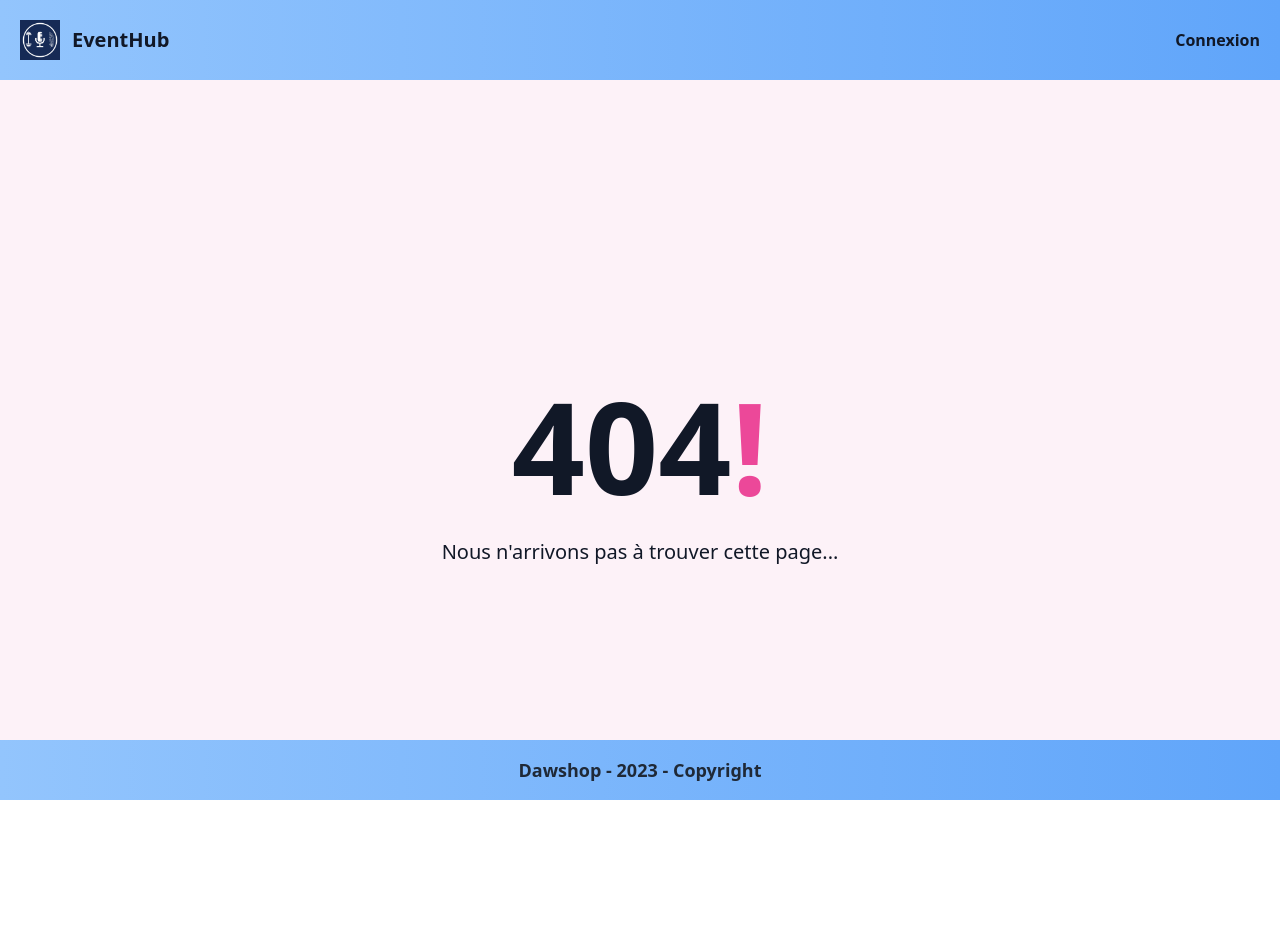
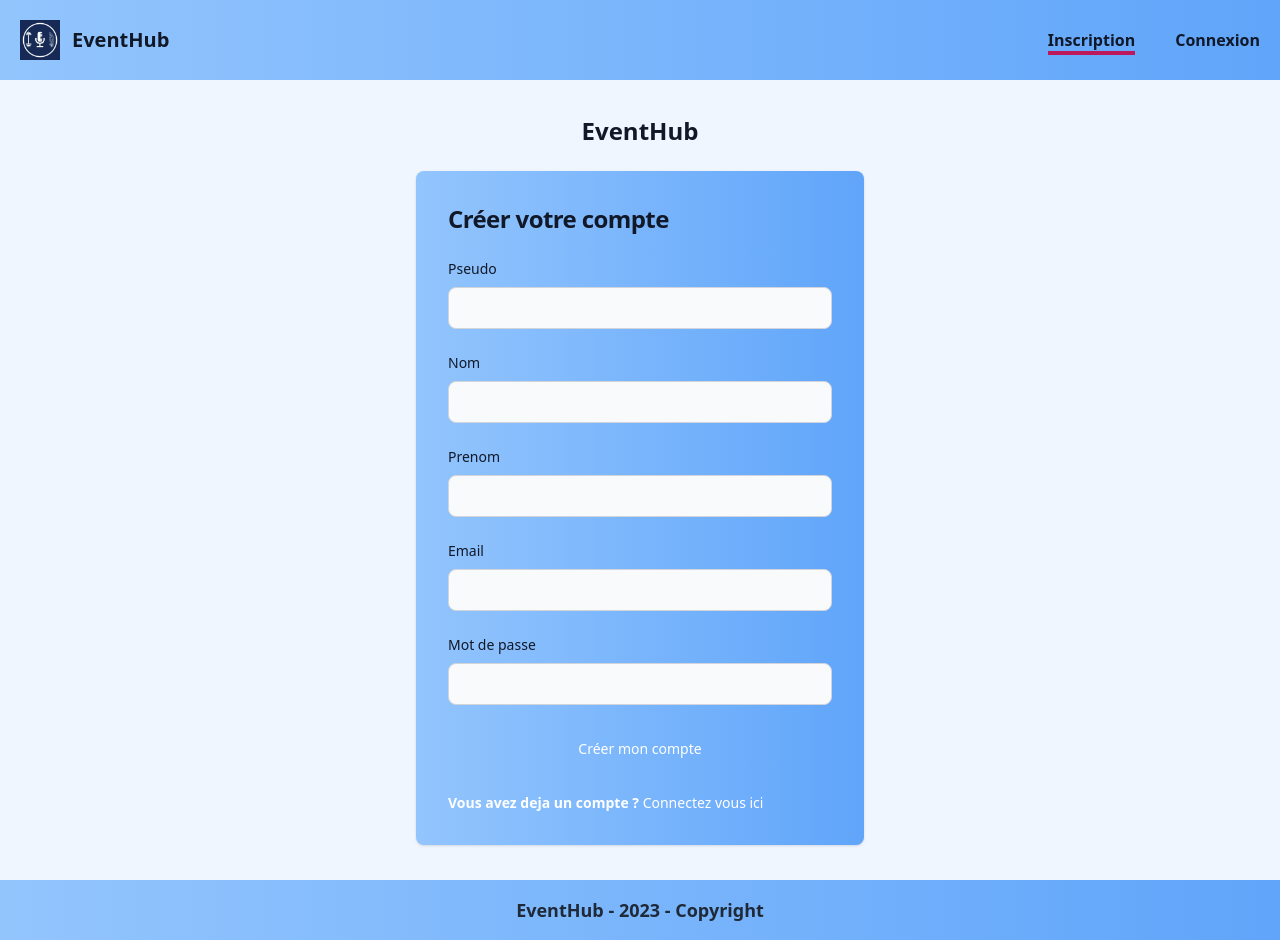
Before and after one commit to Sofie2ruelle/EventHub_Front, a React (Vite) app in the folder EventHub/: page /register in a window 1280 px wide. Before the commit this address had no page. Before the commit the page ends 800 px from the top, so only its background shows below. Built offline with nearby package versions, Linux system fonts and the light colour scheme.

Commit message:
Inscription d'un user

```diff
--- a/EventHub/index.html
+++ b/EventHub/index.html
@@ -4,7 +4,7 @@
     <meta charset="UTF-8" />
     <link rel="icon" type="image/svg+xml" href="/vite.svg" />
     <meta name="viewport" content="width=device-width, initial-scale=1.0" />
-    <title>Vite + React</title>
+    <title>EventHub</title>
   </head>
   <body>
     <div id="root"></div>
--- a/EventHub/src/App.jsx
+++ b/EventHub/src/App.jsx
@@ -9,6 +9,8 @@ import { NotFound } from './pages/NotFound'
 import { UserDetail } from './pages/UserDetail'
 import EventDetails from './pages/EventDetails'
 import { Logout } from './pages/Logout'
+import Signin from './pages/Register'
+import Register from './pages/Register'
 
 
 function App() {
@@ -17,17 +19,18 @@ function App() {
   return (
     <Router>
     <div
-     className='flex flex-col justify-between bg-pink-50 text-gray-900 min-h-screen font-sans'>
+     className='flex flex-col justify-between text-gray-900 min-h-screen font-sans bg-blue-50 dark:bg-blue-900'>
      {/* HEADER  */}
       <Header />
 
 
       {/* PAGES  */}
-      <div className='min-h-full'>
+      <div className='min-h-full bg-blue-50 dark:bg-blue-900'>
         <Routes>
           <Route path='/' element={<Home />} />
           <Route path='/login' element={<Login />} />
           <Route path='/logout' element={<Logout />} />
+          <Route path='/register' element={<Register />} />
           <Route path='/events' element={<Events />} />
           <Route path='/events/:slug' element={<EventDetails />} />
           <Route path='/user-detail' element={<UserDetail />} />
--- a/EventHub/src/components/EventCard.jsx
+++ b/EventHub/src/components/EventCard.jsx
@@ -9,7 +9,7 @@ const EventCard = ({event}) => {
     }
     return (
         <div
-        className="w-64 h-75 bg-transparent overflow-hidden shadow-md shadow-black group cursor-pointer transition duration-200 ease-in transform z-1 sm:hover:scale-105">
+        className="w-64 h-75 bg-transparent overflow-hidden shadow-md shadow-black group cursor-pointer transition duration-200 ease-in transform z-1 sm:hover:scale-105 bg-gradient-to-r from-blue-300 to-blue-400 dark:border-gray-700">
     <img
         onClick={goToEvent}
         className="w-full h-48 object-cover"
--- a/EventHub/src/components/Footer.jsx
+++ b/EventHub/src/components/Footer.jsx
@@ -6,7 +6,7 @@ const Footer = () => {
     <footer className='py-4 bg-gradient-to-r from-blue-300 to-blue-400'>
          <h3
           className='text-lg text-gray-800 font-bold text-center'>
-          Dawshop - {date} - Copyright</h3>
+          EventHub - {date} - Copyright</h3>
     </footer>
   )
 }
--- a/EventHub/src/components/Header.jsx
+++ b/EventHub/src/components/Header.jsx
@@ -10,6 +10,7 @@ const Header = ({title = "EventHub"}) => {
     if(user !== null){
         links.push({path: "/", title: "Déconnexion"})
     }else{
+        links.push({path: "/register", title: "Inscription"})
         links.push({path: "/login", title: "Connexion"})
     }
 
--- a/EventHub/src/pages/Events.jsx
+++ b/EventHub/src/pages/Events.jsx
@@ -71,7 +71,7 @@ export const Events = () => {
           {/* DESCRIPTION */}
           <div>
             <h3 className="text-2xl font-bold">Faites votre choix</h3>
-            <p>Profiter des meilleurs événement avants leurs fins</p>
+            <p>Profitez des meilleurs événements avant leur fin</p>
           </div>
             {/* FORMULAIRE */}
             <div className="my-4 flex gap-6">
--- a/EventHub/src/pages/Home.jsx
+++ b/EventHub/src/pages/Home.jsx
@@ -9,6 +9,7 @@ export const Home = () => {
 
     const [events, setEvents] = useState([])
     const [loading, setLoading] = useState(false)
+    const user=JSON.parse(localStorage.getItem("user"))
 
 
     const fetchEvents = async () => {
@@ -35,19 +36,26 @@ export const Home = () => {
     return (
         <main>
         {/* DESCRIPTION */}
-        <section className="lg:flex block gap-5 my-44 container">
+        <section className="lg:flex block gap-5 my-44 container mx-auto">
             <div className="lg:w-1/2 w-full flex flex-col justify-between">
                 <div className="flex gap-10">
+                    {user == null ?
+                    <Link to={"/register"}>
                     <button className="py-4 px-10 bg-blue-700 text-blue-50 shadow-sm shadow-black hover:bg-blue-300 hover:text-gray-900">
-                        <Link to={"/register"}>
+
                             S'inscrire
-                        </Link>
+
                     </button>
+                    </Link>
+                    :
+                    <a></a>}
+                    <Link to={"/events"}>
                     <button className="py-4 px-10 bg-blue-50 text-blue-700 shadow-sm shadow-black hover:bg-blue-300 hover:text-gray-900">
-                        <Link to={"/events"}>
+
                             Rechercher des événements
-                        </Link>
+
                     </button>
+                    </Link>
                 </div>
             </div>
             <div className="lg:w-1/2 w-full mr-5">
@@ -62,10 +70,10 @@ export const Home = () => {
         <section className="container">
             <div>
                 <h3 className="text-2xl font-bold">Les Meilleurs événements</h3>
-                <p>Profiter des meilleurs événement avant leurs fins</p>
+                <p>Profitez des meilleurs événements avant leur fin</p>
             </div>
             {/* CARDEVENEMENT */}
-            <div className="mt-10 mb-20 gap-7 sm:grid md:grid-cols-2 xl:grid-cols-4">
+            <div className="mt-10 mb-20 gap-7 sm:grid md:grid-cols-2 xl:grid-cols-4 ">
             { events.length  && !loading ? events.slice(-4).map((p) => (
                 <EventCard key={p.id} event={p} />
             )) : <Loading />}
--- a/EventHub/src/pages/Login.jsx
+++ b/EventHub/src/pages/Login.jsx
@@ -1,6 +1,6 @@
 import axios from "axios";
 import { useState } from "react"
-import { useNavigate } from "react-router-dom";
+import { Link, useNavigate } from "react-router-dom";
 import { UserDetail } from "./UserDetail";
 
 export const Login = () => {
@@ -16,12 +16,12 @@ export const Login = () => {
       setError("Champs vide")
     }else{
 
-      axios
+    axios
     .post('http://localhost:8081/api/login', {email: email, password: password,})
     .then(response => {
       console.log(response.status)
       if(response.data.succes){
-        navigate("/user-detail")
+        navigate("/user-detail");
         localStorage.setItem("user", JSON.stringify(response.data.user));
       }else{
         setError(response.data.message);
@@ -37,30 +37,33 @@ export const Login = () => {
 
   }
     return (
-<section className="bg-gray-50 dark:bg-white-900">
+<section className="bg-blue-50 dark:bg-blue-900">
         <div className="flex flex-col items-center justify-center px-6 py-8 mx-auto md:h-screen lg:py-0">
+        <a href="#" className="flex items-center mb-6 text-2xl font-semibold text-gray-900 dark:text-white">
+          EventHub
+        </a>
         <div className="w-full bg-white rounded-lg shadow dark:border md:mt-0 sm:max-w-md xl:p-0 bg-gradient-to-r from-blue-300 to-blue-400 dark:border-gray-700">
         <div className="p-6 space-y-4 md:space-y-6 sm:p-8 ">
             <h1 className="text-xl font-bold leading-tight tracking-tight text-gray-900 md:text-2xl dark:text-white">
-                Sign in to your account
+                Connectez vous
             </h1>
                     <form className="space-y-4 md:space-y-6" onSubmit={handleSubmit}>
                         <div>
                             <label htmlFor="email" className="block mb-2 text-sm font-medium text-gray-900 dark:text-white">Votre email</label>
-                            <input value={email} onChange={(event)=> setEmail(event.target.value)} type="email" name="email" id="email" className="bg-gray-50 border border-gray-300 text-gray-900 sm:text-sm rounded-lg focus:ring-primary-600 focus:border-primary-600 block w-full p-2.5 dark:bg-gray-700 dark:border-gray-600 dark:placeholder-gray-400 dark:text-white dark:focus:ring-blue-500 dark:focus:border-blue-500" placeholder="name@company.com" required=""/>
+                            <input value={email} onChange={(event)=> setEmail(event.target.value)} type="email" name="email" id="email" className="bg-gray-50 border border-gray-300 text-gray-900 sm:text-sm rounded-lg focus:ring-primary-600 focus:border-primary-600 block w-full p-2.5 dark:bg-gray-700 dark:border-gray-600 dark:placeholder-gray-400 dark:text-white dark:focus:ring-blue-500 dark:focus:border-blue-500" placeholder="" required=""/>
                         </div>
                         <div>
-                            <label htmlFor="password" className="block mb-2 text-sm font-medium text-gray-900 dark:text-white">Password</label>
-                            <input value={password} onChange={(event)=> setPassword(event.target.value)} type="password" name="password" id="password" placeholder="••••••••" className="bg-gray-50 border border-gray-300 text-gray-900 sm:text-sm rounded-lg focus:ring-primary-600 focus:border-primary-600 block w-full p-2.5 dark:bg-gray-700 dark:border-gray-600 dark:placeholder-gray-400 dark:text-white dark:focus:ring-blue-500 dark:focus:border-blue-500" required=""/>
+                            <label htmlFor="password" className="block mb-2 text-sm font-medium text-gray-900 dark:text-white">Mot de passe</label>
+                            <input value={password} onChange={(event)=> setPassword(event.target.value)} type="password" name="password" id="password" placeholder="" className="bg-gray-50 border border-gray-300 text-gray-900 sm:text-sm rounded-lg focus:ring-primary-600 focus:border-primary-600 block w-full p-2.5 dark:bg-gray-700 dark:border-gray-600 dark:placeholder-gray-400 dark:text-white dark:focus:ring-blue-500 dark:focus:border-blue-500" required=""/>
                         </div>
 
                         {error && <div className="font-medium text-blue-500 text-xxs">{error}</div>}
 
-                        <button type="submit" className="w-full text-white bg-primary-600 hover:bg-sky-700 focus:ring-4 focus:outline-none focus:ring-purple-500 font-medium rounded-lg text-sm px-5 py-2.5 text-center dark:bg-primary-600 dark:hover:bg-primary-700 dark:focus:ring-primary-800">Sign in</button>
+                        <button type="submit" className="w-full text-white bg-primary-600 hover:bg-sky-700 focus:ring-4 focus:outline-none focus:ring-purple-500 font-medium rounded-lg text-sm px-5 py-2.5 text-center dark:bg-primary-600 dark:hover:bg-primary-700 dark:focus:ring-primary-800">Se connecter</button>
 
 
                         <p className="text-sm font-bold text-white dark:text-white-400">
-                    Don’t have an account yet? <a href="#" className="font-medium text-primary-600 hover:underline dark:text-primary-500">Sign up</a>
+                    Pas encore de compte ?<Link className="font-medium text-primary-600 hover:underline dark:text-primary-500" to={"/register"}> S'inscrire ici </Link>
                 </p>
             </form>
         </div>
--- /dev/null
+++ b/EventHub/src/pages/Register.jsx
@@ -0,0 +1,95 @@
+import axios from 'axios';
+import React, { useState } from 'react'
+import { Link, Navigate, useNavigate } from 'react-router-dom';
+
+function Register() {
+
+    const [pseudo, setPseudo] = useState("");
+    const [name, setName] = useState("");
+    const [lastname, setLastname] = useState("");
+    const [email, setEmail] = useState("");
+    const [password, setPassword] = useState("");
+    const [error, setError] = useState("");
+
+    const handleSubmit = async (event) => {
+        event.preventDefault();
+
+        const userData= {
+            pseudo: pseudo,
+            name: name,
+            lastname: lastname,
+            email: email,
+            password: password,
+        };
+
+        axios
+        .post('http://localhost:8081/api/register', userData)
+        .then(response => {
+            if(response.data.succes){
+            //setError(response.data.message);
+            window.location.href = '/login';
+            console.log(response)
+            }else{
+                setError(response.data.message);
+            }
+
+        }).catch(error=>{
+            setError(error.response.data.message);
+            console.log(error);
+        })
+
+
+
+
+
+      }
+
+
+  return (
+    <section className="bg-blue-50 dark:bg-blue-900">
+  <div className="flex flex-col items-center justify-center px-6 py-8 mx-auto md:h-screen lg:py-0">
+      <a href="#" className="flex items-center mb-6 text-2xl font-semibold text-gray-900 dark:text-white">
+          EventHub
+      </a>
+      <div className="w-full bg-white rounded-lg shadow dark:border md:mt-0 sm:max-w-md xl:p-0 bg-gradient-to-r from-blue-300 to-blue-400 dark:border-gray-700">
+          <div className="p-6 space-y-4 md:space-y-6 sm:p-8">
+              <h1 className="text-xl font-bold leading-tight tracking-tight text-gray-900 md:text-2xl dark:text-white">
+                  Créer votre compte
+              </h1>
+              <form className="space-y-4 md:space-y-6" onSubmit={handleSubmit}>
+                  <div>
+                      <label htlmfor="pseudo" className="block mb-2 text-sm font-medium text-gray-900 dark:text-white">Pseudo</label>
+                      <input type="text" name="pseudo" id="pseudo" value={pseudo} onChange={(e) => setPseudo(e.target.value)} className="bg-gray-50 border border-gray-300 text-gray-900 sm:text-sm rounded-lg focus:ring-primary-600 focus:border-primary-600 block w-full p-2.5 dark:bg-gray-700 dark:border-gray-600 dark:placeholder-gray-400 dark:text-white dark:focus:ring-blue-500 dark:focus:border-blue-500" placeholder="" required=""/>
+                  </div>
+                  <div>
+                      <label htlmfor="lastname" className="block mb-2 text-sm font-medium text-gray-900 dark:text-white">Nom</label>
+                      <input type="text" name="lastname" id="lastname" value={lastname} onChange={(e) => setLastname(e.target.value)} className="bg-gray-50 border border-gray-300 text-gray-900 sm:text-sm rounded-lg focus:ring-primary-600 focus:border-primary-600 block w-full p-2.5 dark:bg-gray-700 dark:border-gray-600 dark:placeholder-gray-400 dark:text-white dark:focus:ring-blue-500 dark:focus:border-blue-500" placeholder="" required=""/>
+                  </div>
+                  <div>
+                      <label htlmfor="name" className="block mb-2 text-sm font-medium text-gray-900 dark:text-white">Prenom</label>
+                      <input type="text" name="name" id="name" value={name} onChange={(e) => setName(e.target.value)} className="bg-gray-50 border border-gray-300 text-gray-900 sm:text-sm rounded-lg focus:ring-primary-600 focus:border-primary-600 block w-full p-2.5 dark:bg-gray-700 dark:border-gray-600 dark:placeholder-gray-400 dark:text-white dark:focus:ring-blue-500 dark:focus:border-blue-500" placeholder="" required=""/>
+                  </div>
+                  <div>
+                      <label htlmfor="email" className="block mb-2 text-sm font-medium text-gray-900 dark:text-white">Email</label>
+                      <input type="email" name="email" id="email" value={email} onChange={(e) => setEmail(e.target.value)} className="bg-gray-50 border border-gray-300 text-gray-900 sm:text-sm rounded-lg focus:ring-primary-600 focus:border-primary-600 block w-full p-2.5 dark:bg-gray-700 dark:border-gray-600 dark:placeholder-gray-400 dark:text-white dark:focus:ring-blue-500 dark:focus:border-blue-500" placeholder="" required=""/>
+                  </div>
+                  <div>
+                      <label htlmfor="password" className="block mb-2 text-sm font-medium text-gray-900 dark:text-white">Mot de passe</label>
+                      <input type="password" name="password" value={password} onChange={(e) => setPassword(e.target.value)} id="password" placeholder="" className="bg-gray-50 border border-gray-300 text-gray-900 sm:text-sm rounded-lg focus:ring-primary-600 focus:border-primary-600 block w-full p-2.5 dark:bg-gray-700 dark:border-gray-600 dark:placeholder-gray-400 dark:text-white dark:focus:ring-blue-500 dark:focus:border-blue-500" required=""/>
+                  </div>
+
+                  {error && <div className="font-medium text-blue-500 text-xxs">{error}</div>}
+
+                  <button type="submit" className="w-full text-white bg-primary-600 hover:bg-primary-700 focus:ring-4 focus:outline-none focus:ring-primary-300 font-medium rounded-lg text-sm px-5 py-2.5 text-center dark:bg-primary-600 dark:hover:bg-primary-700 dark:focus:ring-primary-800">Créer mon compte</button>
+                  <p className="text-sm font-bold text-white dark:text-white-400">
+                      Vous avez deja un compte ? <Link className="font-medium text-primary-600 hover:underline dark:text-primary-500" to={"/login"}> Connectez vous ici </Link>
+                  </p>
+              </form>
+          </div>
+      </div>
+  </div>
+</section>
+  )
+}
+
+export default Register
```
